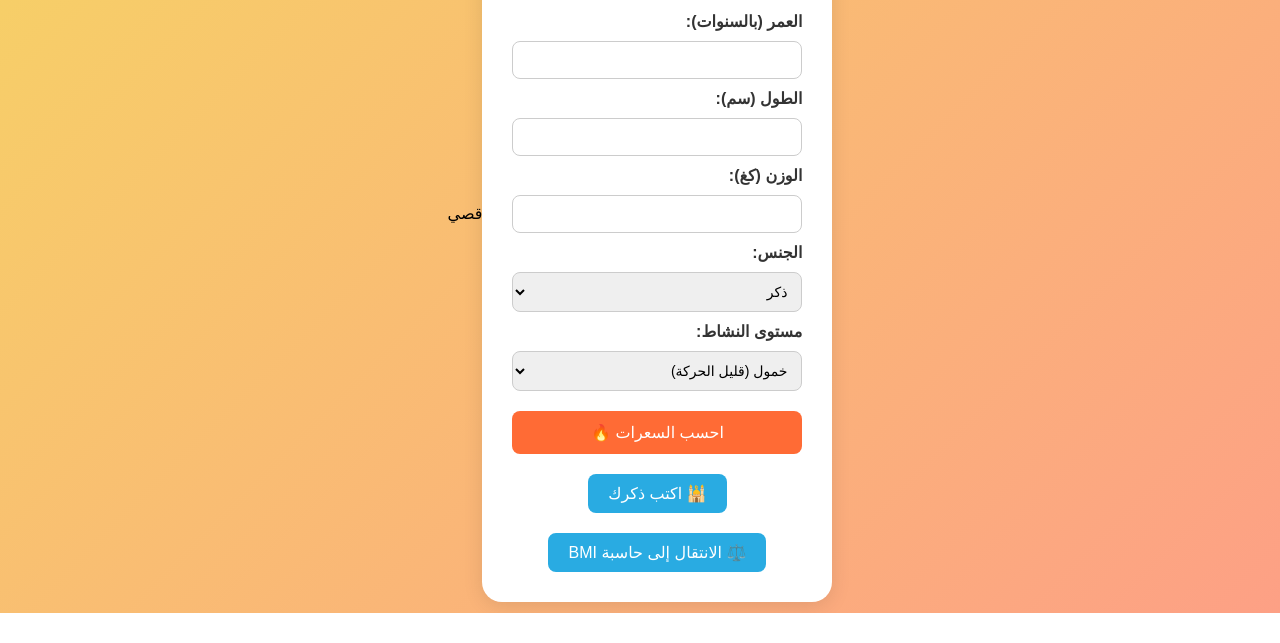
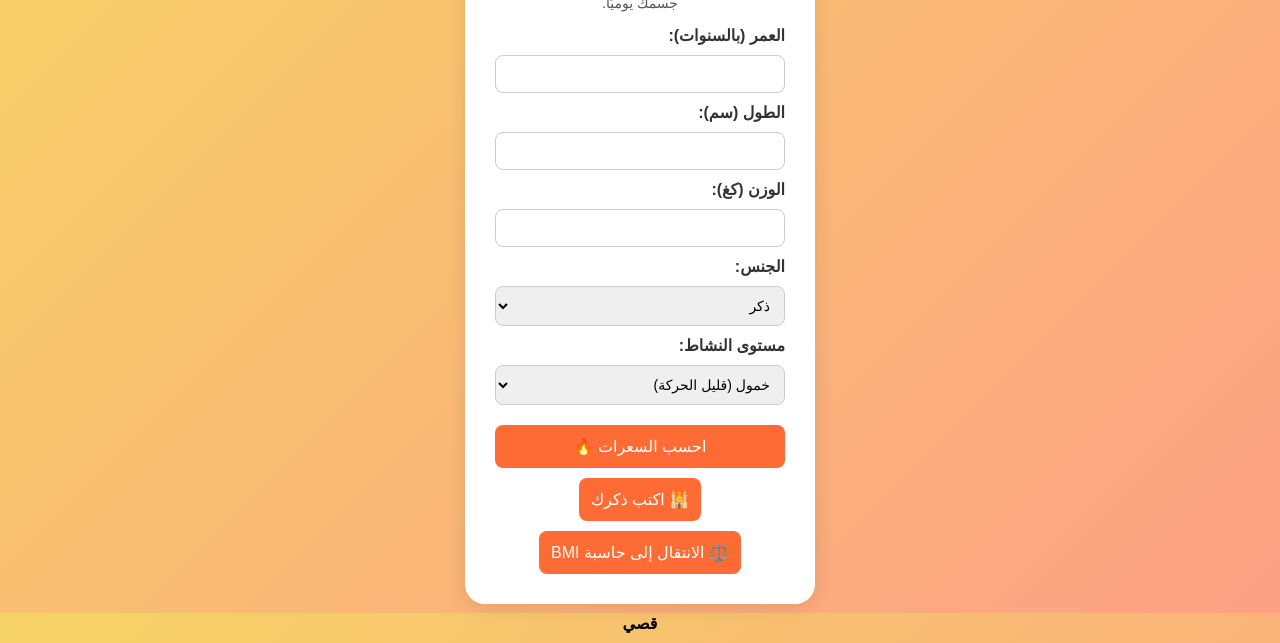
Before and after one commit to qusay-netizen/calorie-calculator, a plain HTML site: page index.html in a window 1280 px wide. Shown: the part 187-830 px from the top of the page. Before the commit the page ends 800 px from the top, so only its background shows below. Drawn offline with Linux system fonts and the light colour scheme.

Commit message:
Add files via upload

```diff
--- a/style.css
+++ b/style.css
@@ -3,15 +3,19 @@
     box-sizing: border-box;
     font-family: "Tajawal", sans-serif;
     direction: rtl;
+    margin: 0;
+    padding: 0;
+}
+
+html, body {
+    height: 100%;
 }
 
 body {
+    display: flex;
+    flex-direction: column;
     background: linear-gradient(135deg, #f6d365, #fda085);
     min-height: 100vh;
-    display: flex;
-    justify-content: center;
-    align-items: center;
-    margin: 0;
 }
 
 /* الصندوق الرئيسي */
@@ -22,6 +26,8 @@ body {
     box-shadow: 0 4px 20px rgba(0,0,0,0.1);
     width: 350px;
     text-align: center;
+    margin: 50px auto 0 auto; /* يترك مساحة للـ footer */
+    flex: 1 0 auto; /* يسمح له بالنمو والتمدد */
 }
 
 /* العناوين */
@@ -90,24 +96,11 @@ button:hover {
     display: none;
 }
 
-/* زر النسخ */
-.copyBtn {
-    display: none;
-    margin-top: 10px;
+/* التوقيع ثابت أسفل الصفحة */
+footer {
+    flex-shrink: 0; /* لا يتقلص */
+    text-align: center;
+    font-weight: bold;
+    padding: 10px 0;
+    background-color: transparent;
 }
-
-/* زر الدعم */
-.donate button {
-    margin-top: 20px;
-    padding: 10px 20px;
-    background: #29abe2;
-    border: none;
-    border-radius: 8px;
-    color: white;
-    cursor: pointer;
-    font-size: 16px;
-}
-
-.donate button:hover {
-    background: #2db7f5;
-}
```
